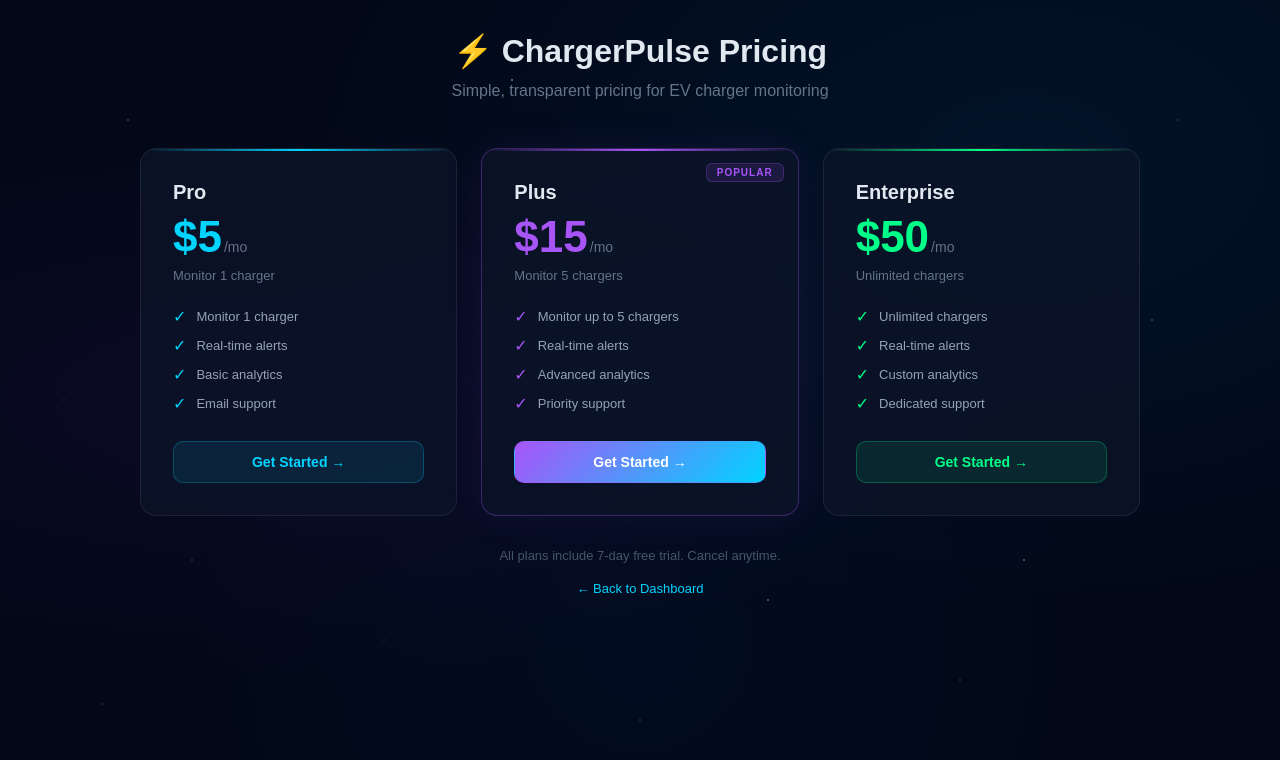
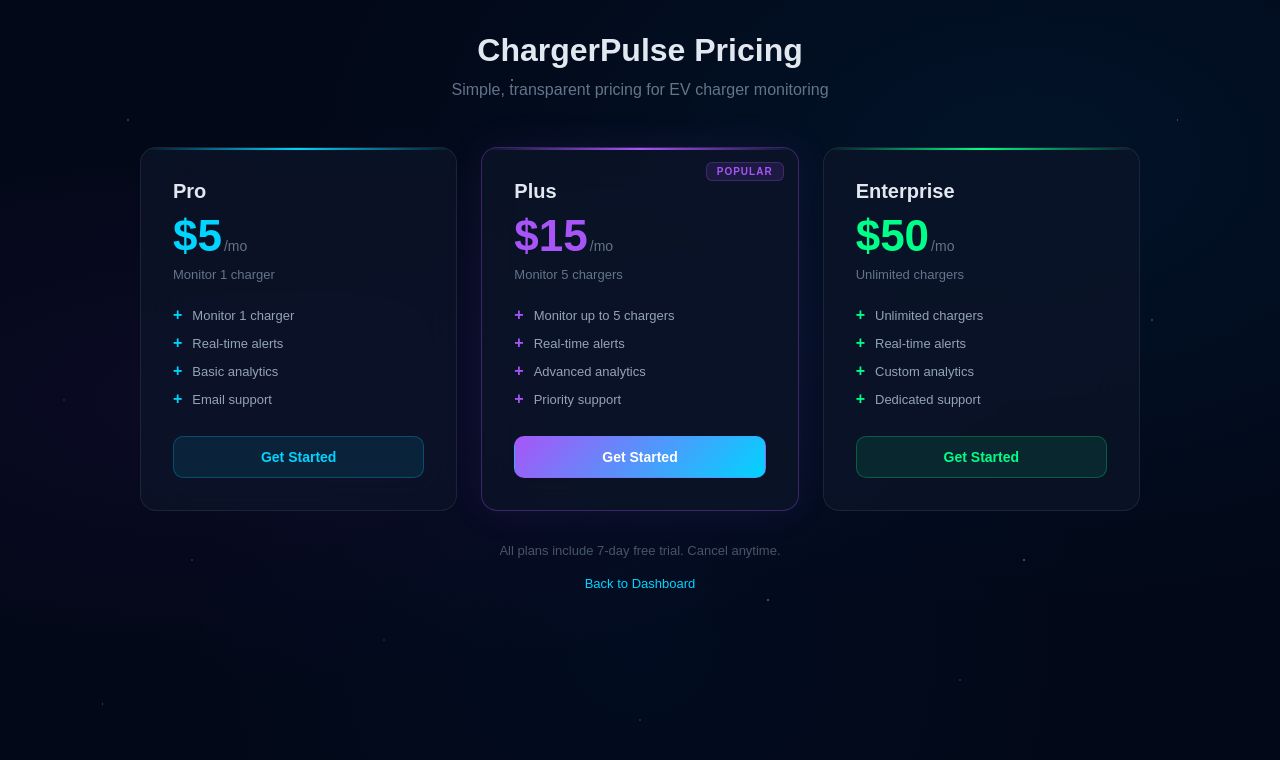
Before and after one commit to ChargerPulse/ChargerPulse-Dashboard, a Next.js app: page /pricing in a window 1280 px wide. Shown: the top 760 px of the page. Built offline with nearby package versions, Linux system fonts and the light colour scheme.

Commit message:
Fix pricing page - clean encoding

```diff
--- a/app/pricing/page.tsx
+++ b/app/pricing/page.tsx
@@ -25,7 +25,9 @@ export default function PricingPage() {
       <div style={{ maxWidth: 1000, margin: '0 auto' }}>
 
         <div style={{ textAlign: 'center', marginBottom: 48 }}>
-          <h1 style={{ fontSize: 32, fontWeight: 800, color: '#e2e8f0', marginBottom: 12 }}>⚡ ChargerPulse Pricing</h1>
+          <h1 style={{ fontSize: 32, fontWeight: 800, color: '#e2e8f0', marginBottom: 12 }}>
+            ChargerPulse Pricing
+          </h1>
           <p style={{ color: '#64748b', fontSize: 16 }}>Simple, transparent pricing for EV charger monitoring</p>
         </div>
 
@@ -51,7 +53,7 @@ export default function PricingPage() {
               <div style={{ display: 'flex', flexDirection: 'column', gap: 10, marginBottom: 28 }}>
                 {plan.features.map(f => (
                   <div key={f} style={{ display: 'flex', alignItems: 'center', gap: 10 }}>
-                    <span style={{ color: plan.color }}>✓</span>
+                    <span style={{ color: plan.color, fontWeight: 700 }}>+</span>
                     <span style={{ color: '#94a3b8', fontSize: 13 }}>{f}</span>
                   </div>
                 ))}
@@ -63,15 +65,18 @@ export default function PricingPage() {
                 background: plan.popular ? `linear-gradient(135deg, ${plan.color}, #00d4ff)` : `${plan.color}18`,
                 color: plan.popular ? 'white' : plan.color,
                 border: `1px solid ${plan.color}40`,
-              }}>Get Started →</a>
+              }}>Get Started</a>
             </div>
           ))}
         </div>
 
-        <p style={{ textAlign: 'center', color: '#475569', fontSize: 13, marginBottom: 16 }}>All plans include 7-day free trial. Cancel anytime.</p>
+        <p style={{ textAlign: 'center', color: '#475569', fontSize: 13, marginBottom: 16 }}>
+          All plans include 7-day free trial. Cancel anytime.
+        </p>
         <div style={{ textAlign: 'center' }}>
-          <a href="/" style={{ color: '#00d4ff', fontSize: 13, textDecoration: 'none' }}>← Back to Dashboard</a>
+          <a href="/" style={{ color: '#00d4ff', fontSize: 13, textDecoration: 'none' }}>Back to Dashboard</a>
         </div>
+
       </div>
     </div>
   )
```
